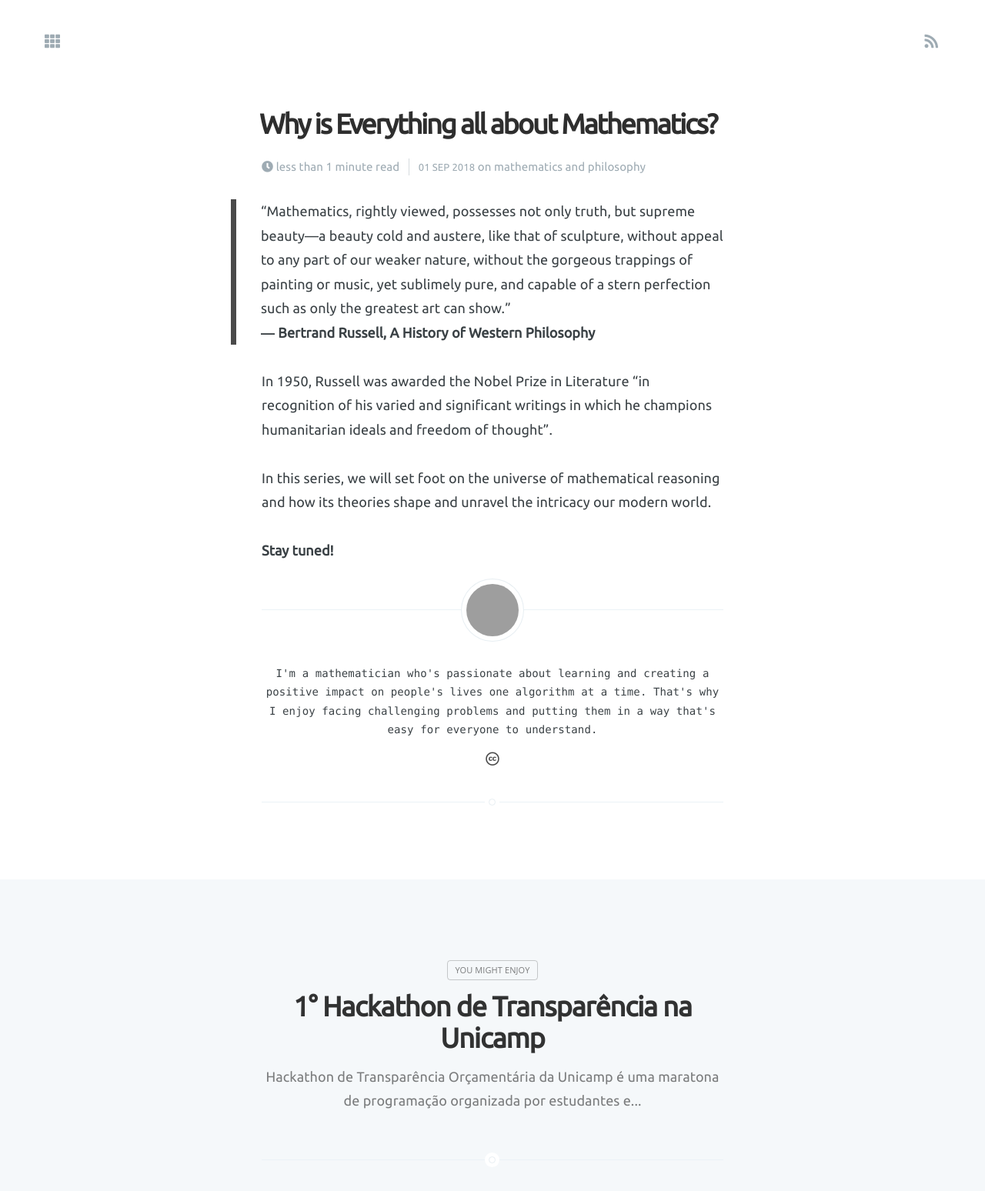
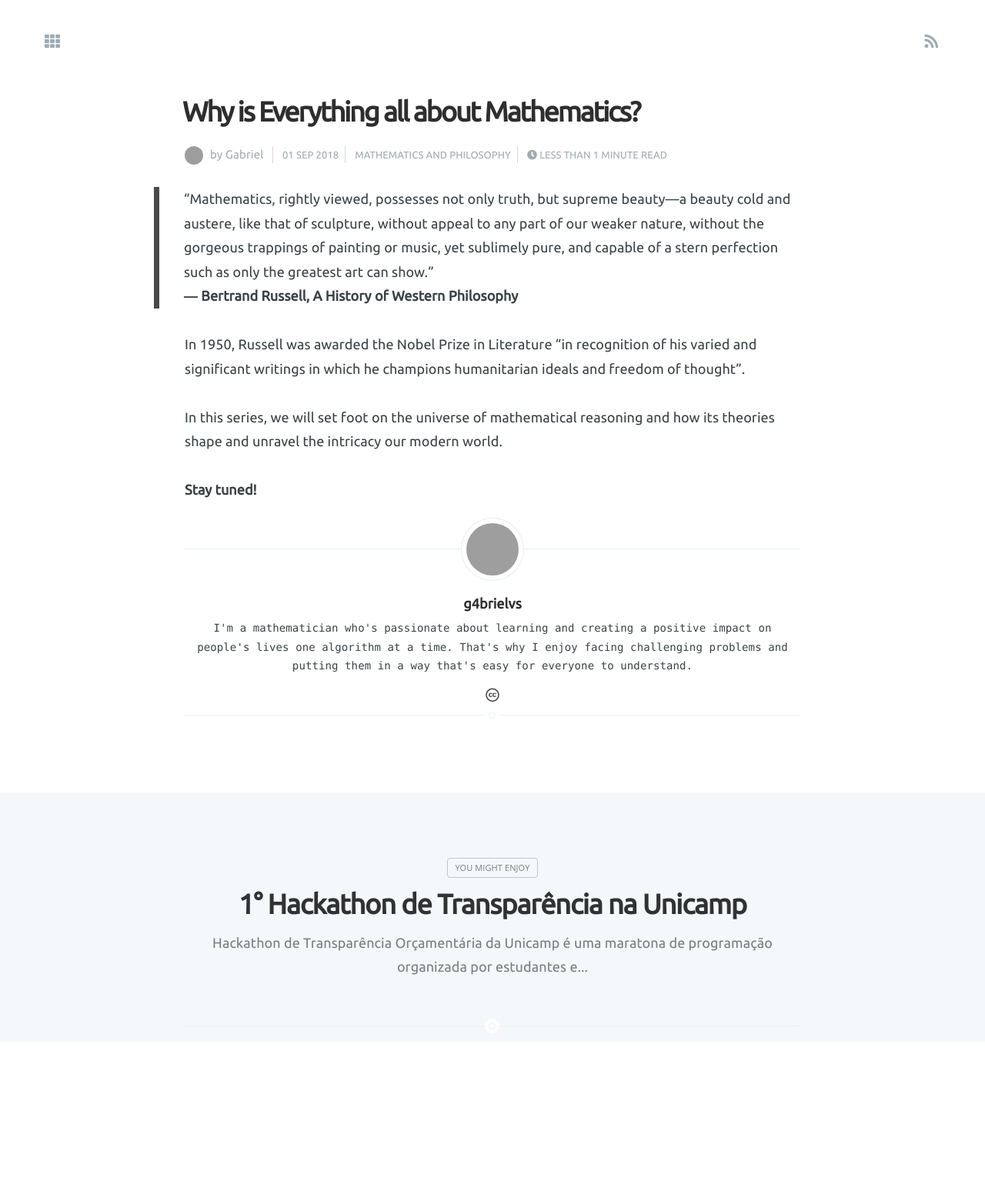
Before and after one commit to g4brielvs/g4brielvs.github.io, a Jekyll site: the page built from _posts/2018-09-01-why-is-everything-about-mathematics.md, in a window 1280 px wide. Shown: the whole page at 77% size. Built offline with Jekyll 4.4.1, drawn with Linux system fonts in a browser that asks for light colours; nearby versions of some CDN libraries; comment, search, counter and statistics services are not loaded; after the commit the page ends 1354 px from its top, so only the background shows below that; grey boxes are pictures that could not be loaded.

Commit message:
Change width

```diff
--- a/_layouts/post.html
+++ b/_layouts/post.html
@@ -14,16 +14,30 @@ post_class: post-template
     </nav>
 </header>
 
+{% if site.author %}
+{% assign author = site.data.authors[site.author] %}
+{% endif %}
+
 <main class="content" role="main">
     <article class="post">
         <header class="post-header">
             <h1 class="post-title">{{ page.title }}</h1>
             <section class="post-meta">
-                {% include read_time.html %}
-                <time class="post-date" datetime="{{ page.date | date:"%Y-%m-%d" }}">{{ page.date | date_to_string }}</time>
-                {% if page.categories.size > 0 %}
-                    {{ page.categories | array_to_sentence_string | prepend: 'on ' }}
+                {% if site.author %}
+                    <img class="author-thumb" <img src="{{author.avatar}}" nopin="nopin" />
+                    {{author.name | prepend: 'by '}}
                 {% endif %}
+                <time class="post-date" datetime="{{ page.date | date:"%Y-%m-%d" }}">
+                    {{ page.date | date_to_string }}
+                </time>
+                <section class="post-date">
+                    {% if page.categories.size > 0 %}
+                        {{ page.categories | array_to_sentence_string | prepend: '' }}
+                    {% endif %}
+                </section>
+                <section class="post-date">
+                    {% include read_time.html %}
+                </section>
             </section>
         </header>
 
@@ -34,14 +48,12 @@ post_class: post-template
         <footer class="post-footer">
             <!-- If we want to display author's name and bio -->
             {% if site.author %}
-              {% assign author = site.data.authors[site.author] %}
-            {% endif %}
-            {% if site.author %}
                 <figure class="author-image">
-                    <a class="img" href="{{ site.url }}/about/" style="background-image: url({{author.avatar}})"></a>
+                    <a class="img" href="{{ site.url }}" style="background-image: url({{author.avatar}})"></a>
                 </figure>
                 <section class="author">
-                    <p> {{ author.bio }}</p>
+                    <h4>{{author.github}}</h4>
+                    <p>{{ author.bio }}</p>
                     <a href="https://creativecommons.org/licenses/by/4.0/">
                         <i class="fab fa-creative-commons" aria-hidden="true"></i>
                     </a>
--- a/_sass/_page.scss
+++ b/_sass/_page.scss
@@ -356,9 +356,9 @@ table { border-collapse: collapse; border-spacing: 0; }
 .post {
     position: relative;
     width: 80%;
-    max-width: 600px;
-    margin: 4rem auto;
-    padding-bottom: 4rem;
+    max-width: 800px;
+    margin: 2rem auto;
+    padding-bottom: 1rem;
     border-bottom: #EBF2F6 1px solid;
     word-break: break-word;
     hyphens: auto;
```
